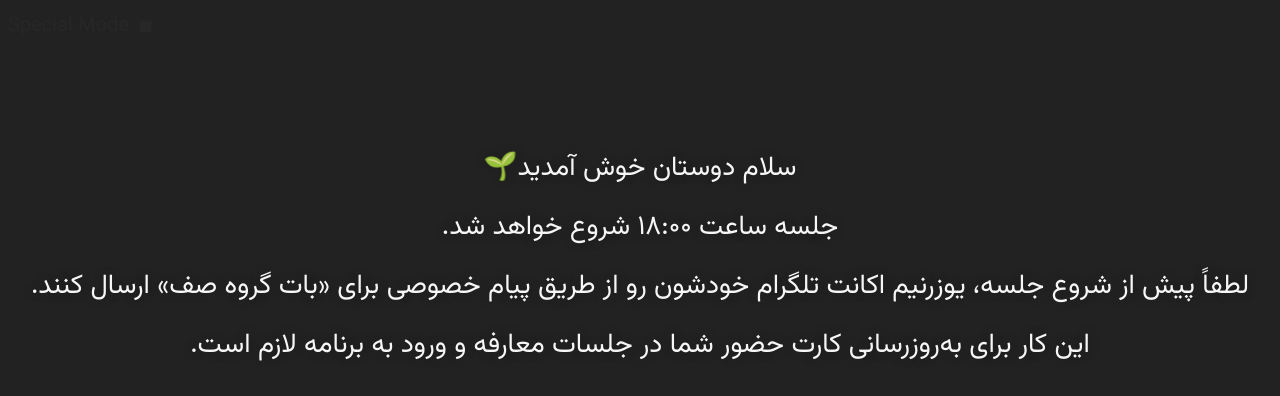
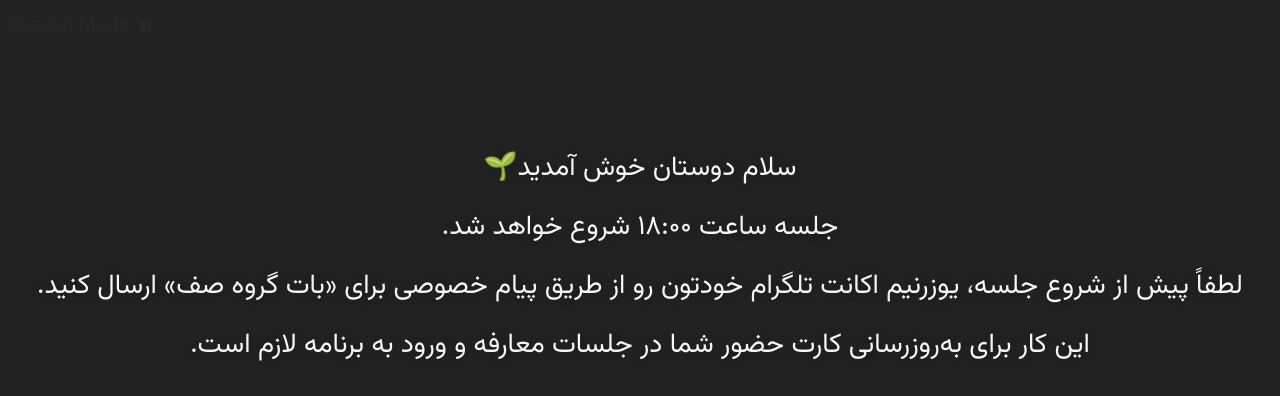
Before and after one commit to cs-internship/CS-Queue-Meetings-Intro, a plain HTML site: page index.html in a window 1280 px wide. Shown: the top 396 px of the page. Drawn offline with Linux system fonts and the light colour scheme.

Commit message:
Fix typo in Telegram username instruction

```diff
--- a/index.html
+++ b/index.html
@@ -14,8 +14,8 @@
         <div>جلسه ساعت ۱۸:۰۰ شروع خواهد شد.</div>
 
         <div>
-            لطفاً پیش از شروع جلسه، یوزرنیم اکانت تلگرام خودشون رو از طریق پیام
-            خصوصی برای «بات گروه صف» ارسال کنند.
+            لطفاً پیش از شروع جلسه، یوزرنیم اکانت تلگرام خودتون رو از طریق پیام
+            خصوصی برای «بات گروه صف» ارسال کنید.
         </div>
 
         <div>
```
